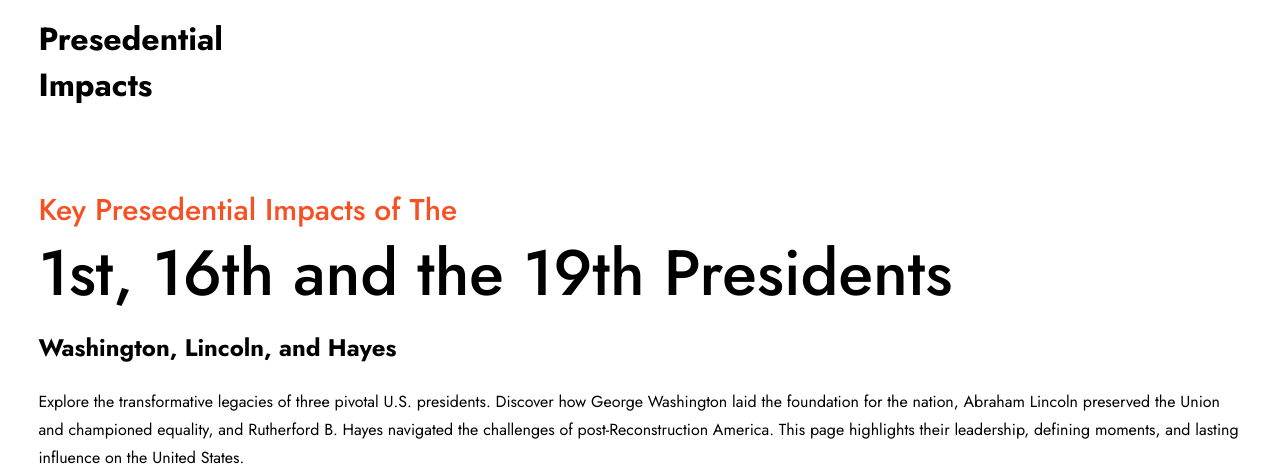
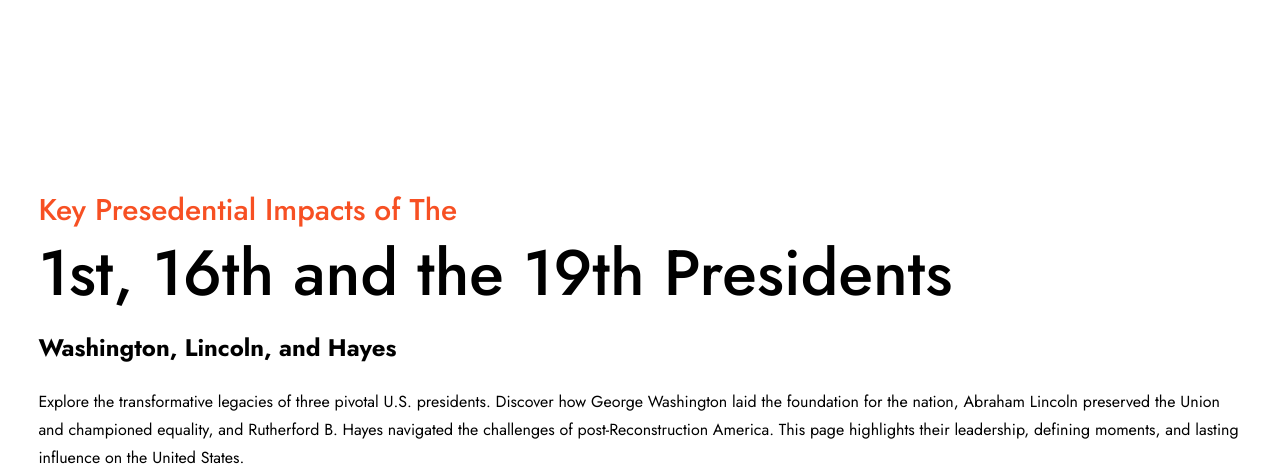
Before and after one commit to adilChaudhry67/adilChaudhry67.github.io, a plain HTML site: page index.html in a window 1280 px wide. Shown: the top 466 px of the page. Drawn offline with nearby package versions, Linux system fonts and the light colour scheme; some packages are replaced by stand-ins of ours; a script that the page names is missing.

Commit message:
Update index.html

```diff
--- a/index.html
+++ b/index.html
@@ -17,7 +17,7 @@
 <body>
 	<!--------header---->
 	<header>
-		<h1 class="logo">Presedential Impacts</h1>
+
 
 
 	</header>
```
